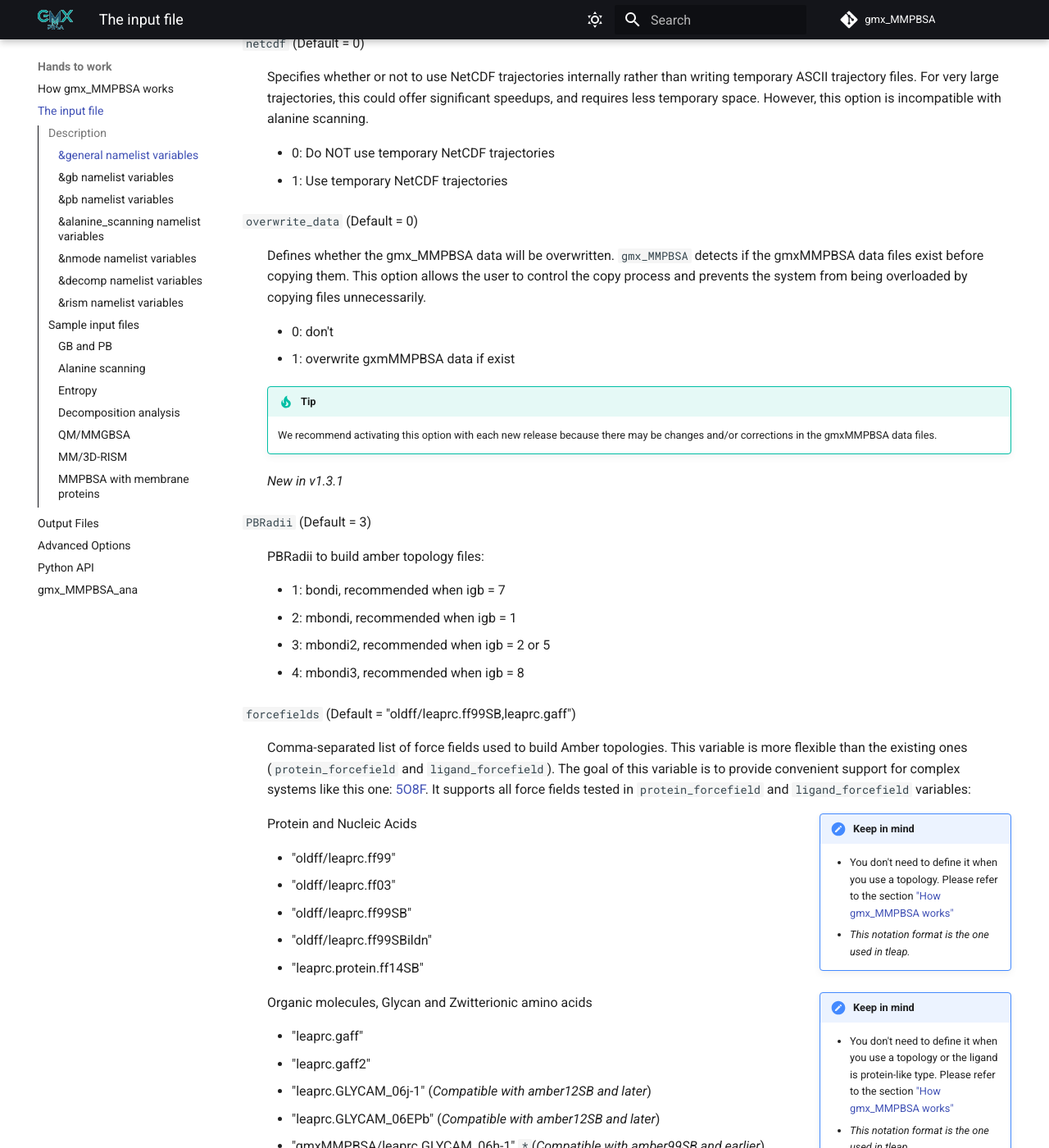
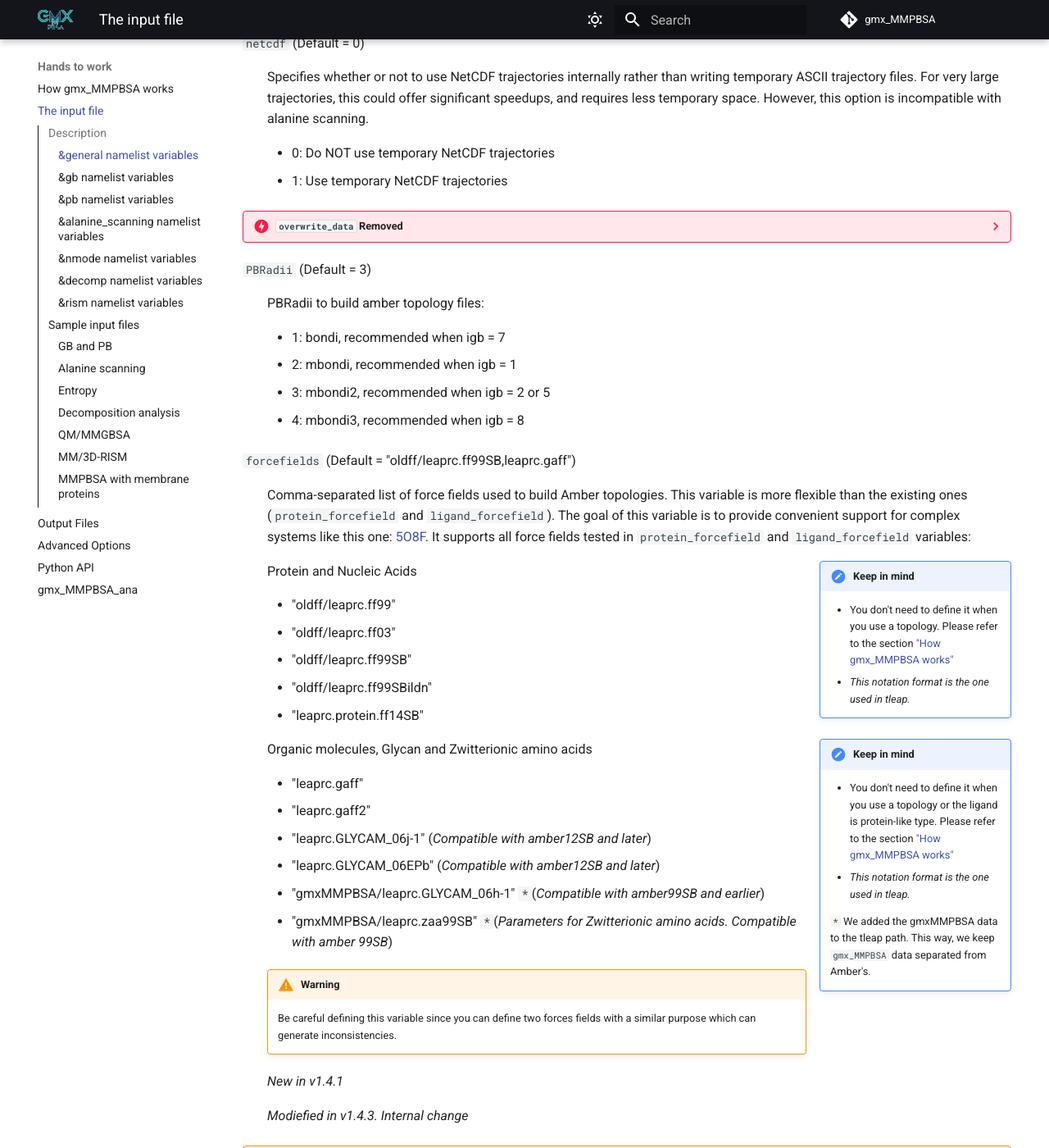
Before and after one commit to Valdes-Tresanco-MS/gmx_MMPBSA, an MkDocs documentation site: the page built from docs/input_file.md, in a window 1280 px wide and 1400 px high, scrolled down 3260 px. Shown: the whole window at 82% size. Built offline with MkDocs 1.6.1 and Material for MkDocs 9.7.7, drawn with Linux system fonts in a browser that asks for light colours; comment, search, counter and statistics services are not loaded; some of the changed text lies outside the part shown.

Commit message:
updated overwrite_data info

```diff
--- a/docs/input_file.md
+++ b/docs/input_file.md
@@ -149,19 +149,23 @@ omitted in the correlation analysis
       * 0: Do NOT use temporary NetCDF trajectories
       * 1: Use temporary NetCDF trajectories
 
-`overwrite_data` (Default = 0)
-:   Defines whether the gmx_MMPBSA data will be overwritten. `gmx_MMPBSA` detects if the gmxMMPBSA data files exist
-    before copying them. This option allows the user to control the copy process and prevents the system from being
-    overloaded by copying files unnecessarily.
+??? danger "`overwrite_data` Removed"
+    `overwrite_data` (Default = 0)
+    :   Defines whether the gmx_MMPBSA data will be overwritten. `gmx_MMPBSA` detects if the gmxMMPBSA data files exist
+        before copying them. This option allows the user to control the copy process and prevents the system from being
+        overloaded by copying files unnecessarily.
 
-    * 0: don't
-    * 1: overwrite gxmMMPBSA data if exist
+        * 0: don't
+        * 1: overwrite gxmMMPBSA data if exist
 
-    !!! tip Keep in mind
-        We recommend activating this option with each new release because there may be changes and/or corrections in
-        the gmxMMPBSA data files.
+        !!! tip Keep in mind
+            We recommend activating this option with each new release because there may be changes and/or corrections in
+            the gmxMMPBSA data files.
 
-    _New in v1.3.1_
+        _Removed in v1.4.3_
+
+        _New in v1.3.1_
+
 
 `PBRadii` (Default = 3)
 :   PBRadii to build amber topology files:
@@ -196,8 +200,7 @@ tested in `protein_forcefield` and `ligand_forcefield` variables:
         section ["How gmx_MMPBSA works"](howworks.md#how-gmx_mmpbsa-works)
         * _This notation format is the one used in tleap._
 
-        `*` We create a new folder (named _gmxMMPBSA_) in each one of the Amber's parameter folders
-            ($AMBERHOME/dat/leap/[cmd, prep, lib, parm]/gmxMMPBSA). This way, we keep `gmx_MMPBSA` data separated from
+        `*` We added the gmxMMPBSA data to the tleap path. This way, we keep `gmx_MMPBSA` data separated from
             Amber's.
 
     Organic molecules, Glycan and Zwitterionic amino acids
@@ -214,6 +217,8 @@ tested in `protein_forcefield` and `ligand_forcefield` variables:
         generate inconsistencies.
 
     _New in v1.4.1_
+
+    _Modiefied in v1.4.3. Internal change_
 
 
 ???+ warning "Deprecated since v1.4.1: It will be removed in v1.5.0. Use `forcefields` instead"
```
